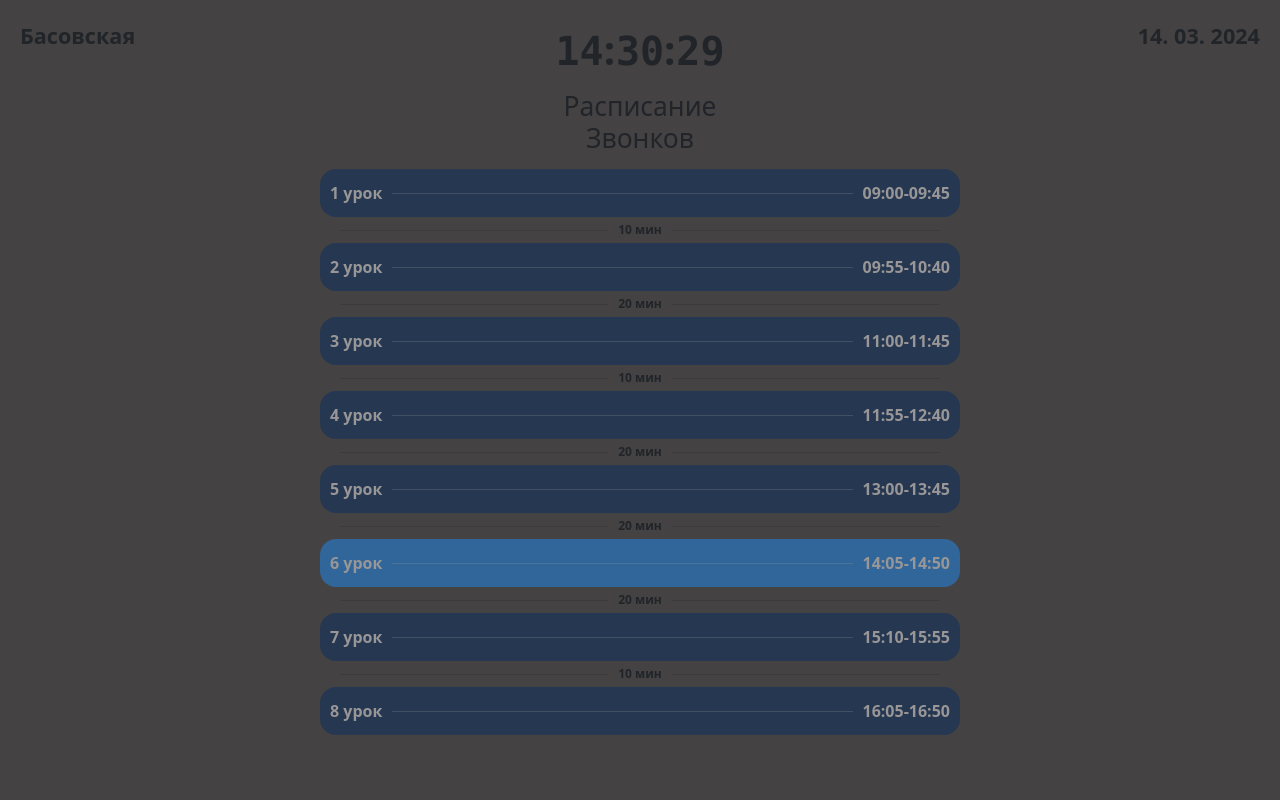
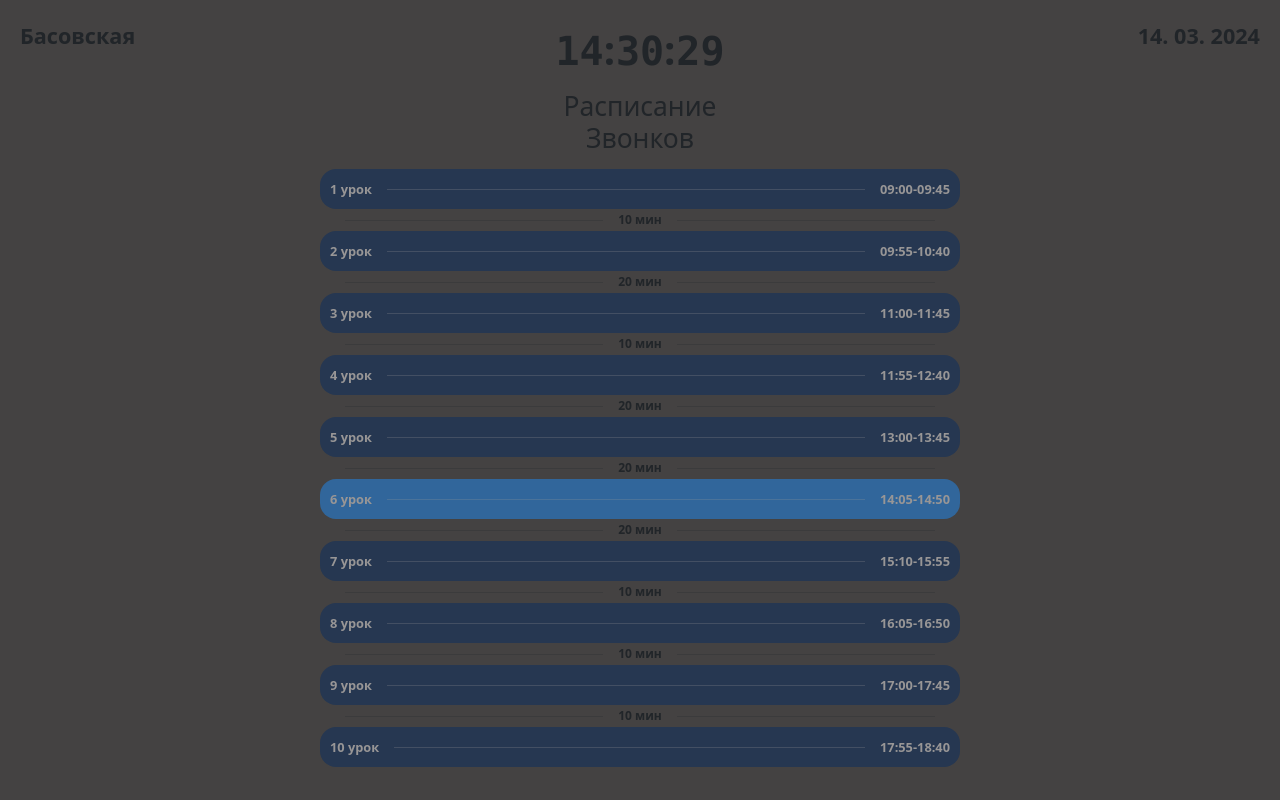
Before and after one commit to Leo-Volkov/Call, a Vue app: page /security in a window 1280 px wide. Built offline with nearby package versions, Linux system fonts and the light colour scheme.

Commit message:
Update SecurityUser.vue

```diff
--- a/src/views/SecurityUser.vue
+++ b/src/views/SecurityUser.vue
@@ -69,6 +69,22 @@ export default {
                     "ID": "8",
                     "timeBeginning": "16:05:00",
                     "timeEnd": "16:50:00",
+                    "сheckСall": "1",
+                    "melody": "https://alexbruni.ru/afx/sound_file/zvon-shkolnogo-kolokolchika-posledniy-zvonok-66.mp3",
+                    "college_id": "1"
+                },
+                {
+                    "ID": "9",
+                    "timeBeginning": "17:00:00",
+                    "timeEnd": "17:45:00",
+                    "сheckСall": "1",
+                    "melody": "https://alexbruni.ru/afx/sound_file/zvon-shkolnogo-kolokolchika-posledniy-zvonok-66.mp3",
+                    "college_id": "1"
+                },
+                {
+                    "ID": "10",
+                    "timeBeginning": "17:55:00",
+                    "timeEnd": "18:40:00",
                     "сheckСall": "1",
                     "melody": "https://alexbruni.ru/afx/sound_file/zvon-shkolnogo-kolokolchika-posledniy-zvonok-66.mp3",
                     "college_id": "1"
@@ -337,12 +353,12 @@ header .date {
     width: 50%;
     padding: 0 10px 0 10px;
     margin-bottom: 1px;
-    font-size: 2vh;
+    font-size: 1.6vh;
 }
 
 .lesson .col,
 .change .col {
-    padding: 10px;
+    padding: 0 15px;
 }
 
 .peremena_text {
@@ -353,12 +369,12 @@ header .date {
 .lesson {
     color: #989696;
     font-weight: 600;
-    height: 6vh;
+    height: 5vh;
     border-radius: 16px;
 }
 
 .change {
-    height: 3vh;
+    height: 2.5vh;
 }
 
 .schedule {
```
